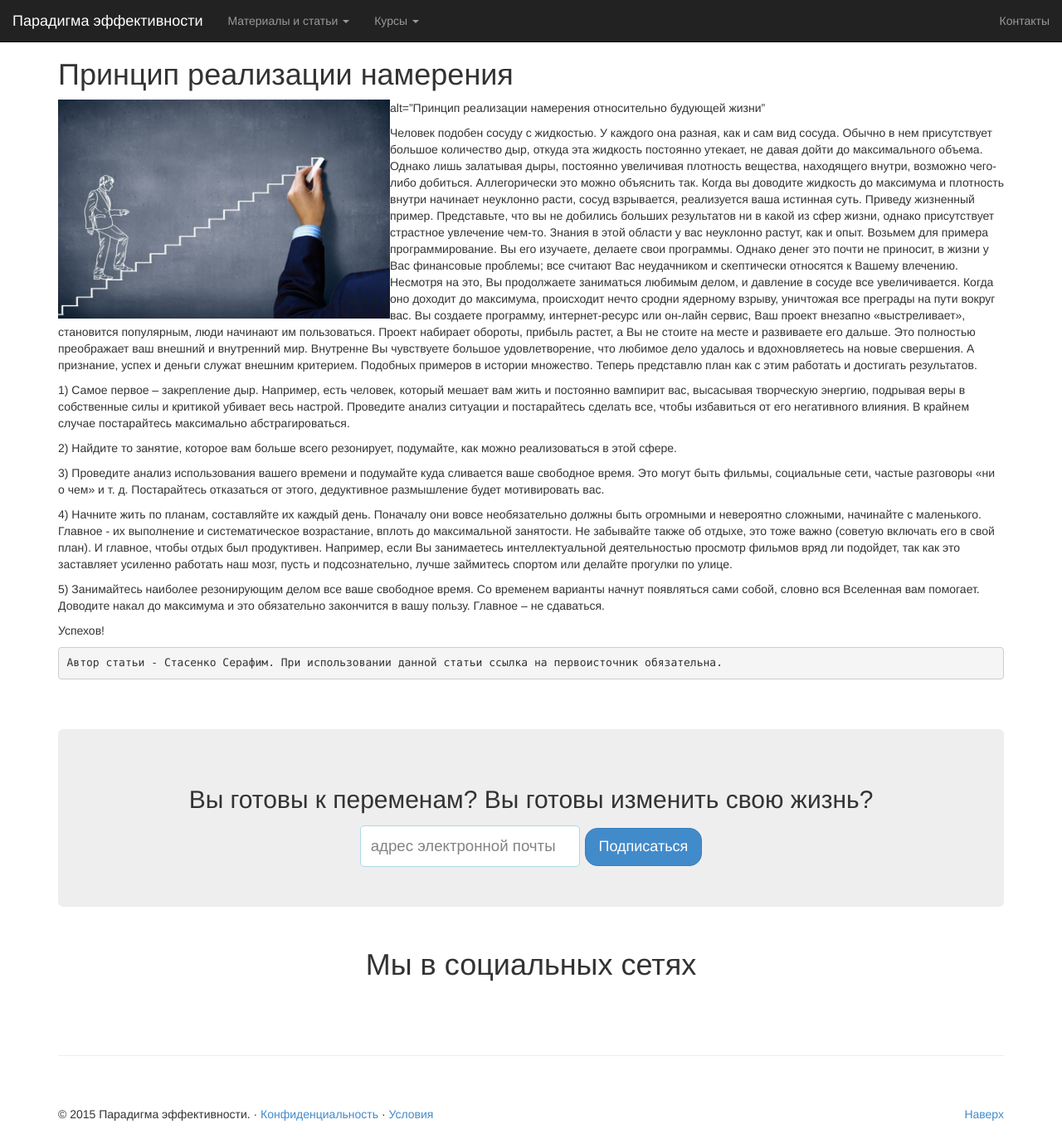
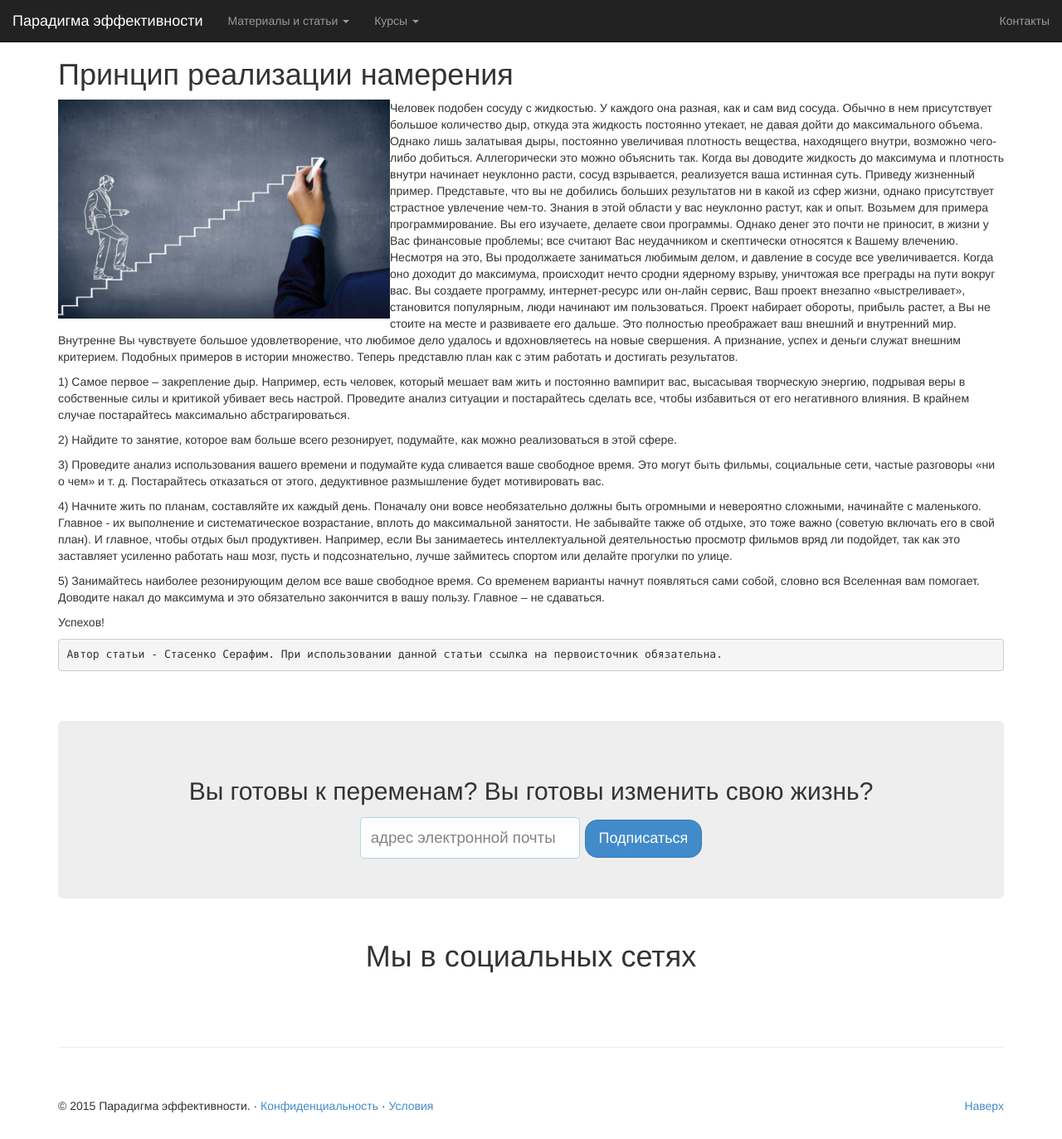
Before and after one commit to EfficiencyParadigm/EfficiencyParadigm.github.io, a Jekyll site: the page built from content/principle.md, in a window 1280 px wide and 1373 px high. Shown: the whole window at 83% size. Built offline with Jekyll 4.4.1, drawn with Linux system fonts in a browser that asks for light colours.

Commit message:
Update principle.md

```diff
--- a/content/principle.md
+++ b/content/principle.md
@@ -6,7 +6,6 @@ title: Духовное развитие duplicate
 # Принцип реализации намерения
 
 <img src="/images/slider/ПРН.jpg" alt="alt text" class="pull-left" title="Title" width="400" />
-alt="Принцип реализации намерения относительно будующей жизни"
 
 Человек подобен сосуду с жидкостью. У каждого она разная, как и сам вид сосуда. Обычно в нем присутствует большое количество дыр, откуда эта жидкость постоянно утекает, не давая дойти до максимального объема. Однако лишь залатывая дыры, постоянно увеличивая плотность вещества, находящего внутри, возможно чего-либо добиться. Аллегорически это можно объяснить так. Когда вы доводите жидкость до максимума и плотность внутри начинает неуклонно расти, сосуд взрывается, реализуется  ваша истинная суть.
 Приведу жизненный пример. Представьте, что вы не добились больших результатов ни в какой из сфер жизни, однако присутствует страстное увлечение чем-то. Знания в этой области у вас неуклонно растут, как и опыт. Возьмем для примера программирование. Вы его изучаете, делаете свои программы. Однако денег это почти не приносит, в жизни у Вас финансовые проблемы; все считают Вас неудачником и скептически относятся к Вашему влечению. Несмотря на это, Вы продолжаете заниматься любимым делом, и давление в сосуде все увеличивается. Когда оно доходит до максимума, происходит нечто сродни ядерному взрыву, уничтожая все преграды на пути вокруг вас. Вы создаете программу, интернет-ресурс или  он-лайн сервис, Ваш проект внезапно «выстреливает», становится популярным, люди начинают им пользоваться. Проект набирает обороты, прибыль растет, а Вы не стоите на месте и развиваете его дальше. Это полностью преображает ваш внешний и внутренний мир. Внутренне Вы чувствуете большое удовлетворение, что любимое дело удалось и вдохновляетесь на новые свершения. А признание, успех и деньги служат внешним критерием. Подобных примеров в истории множество.
```
